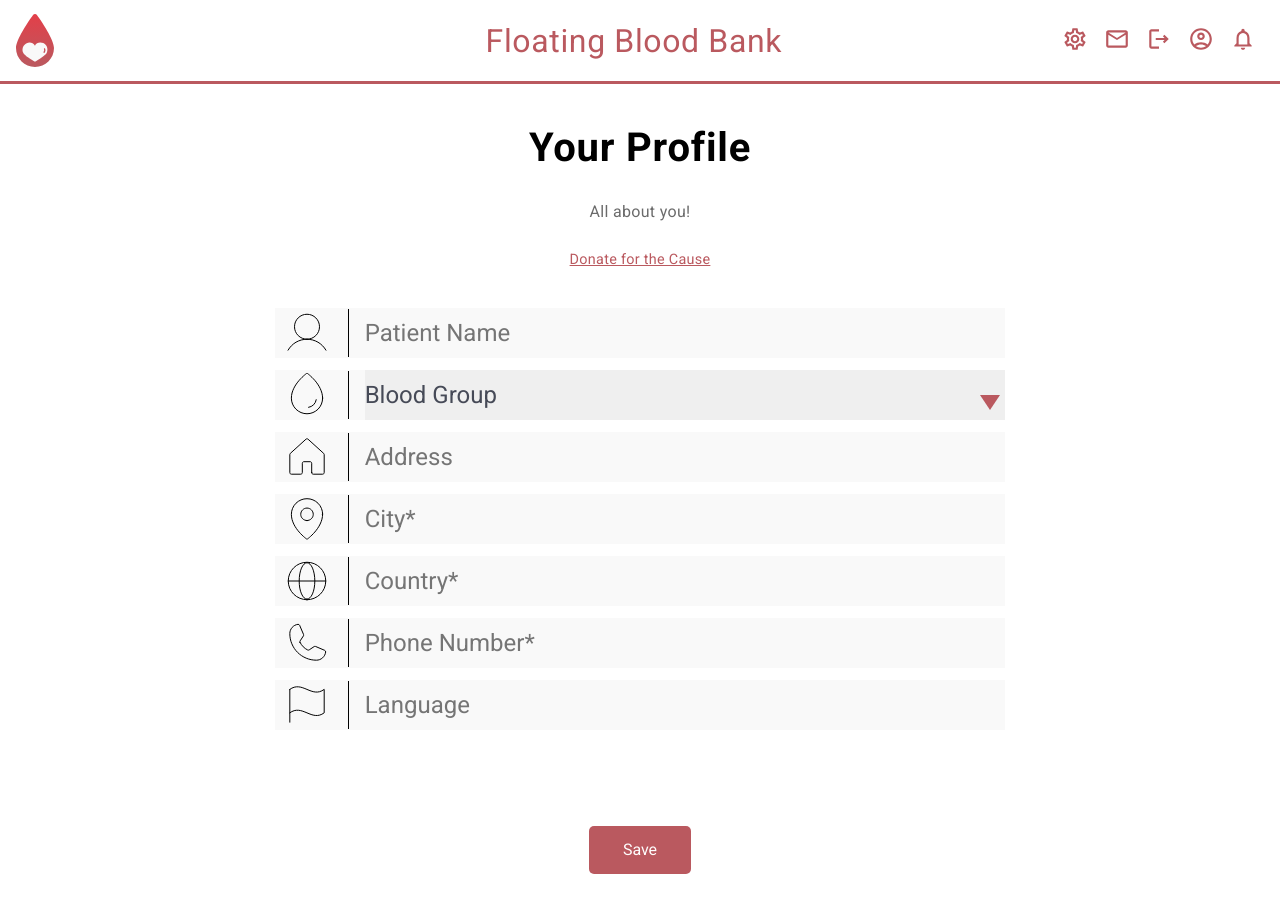
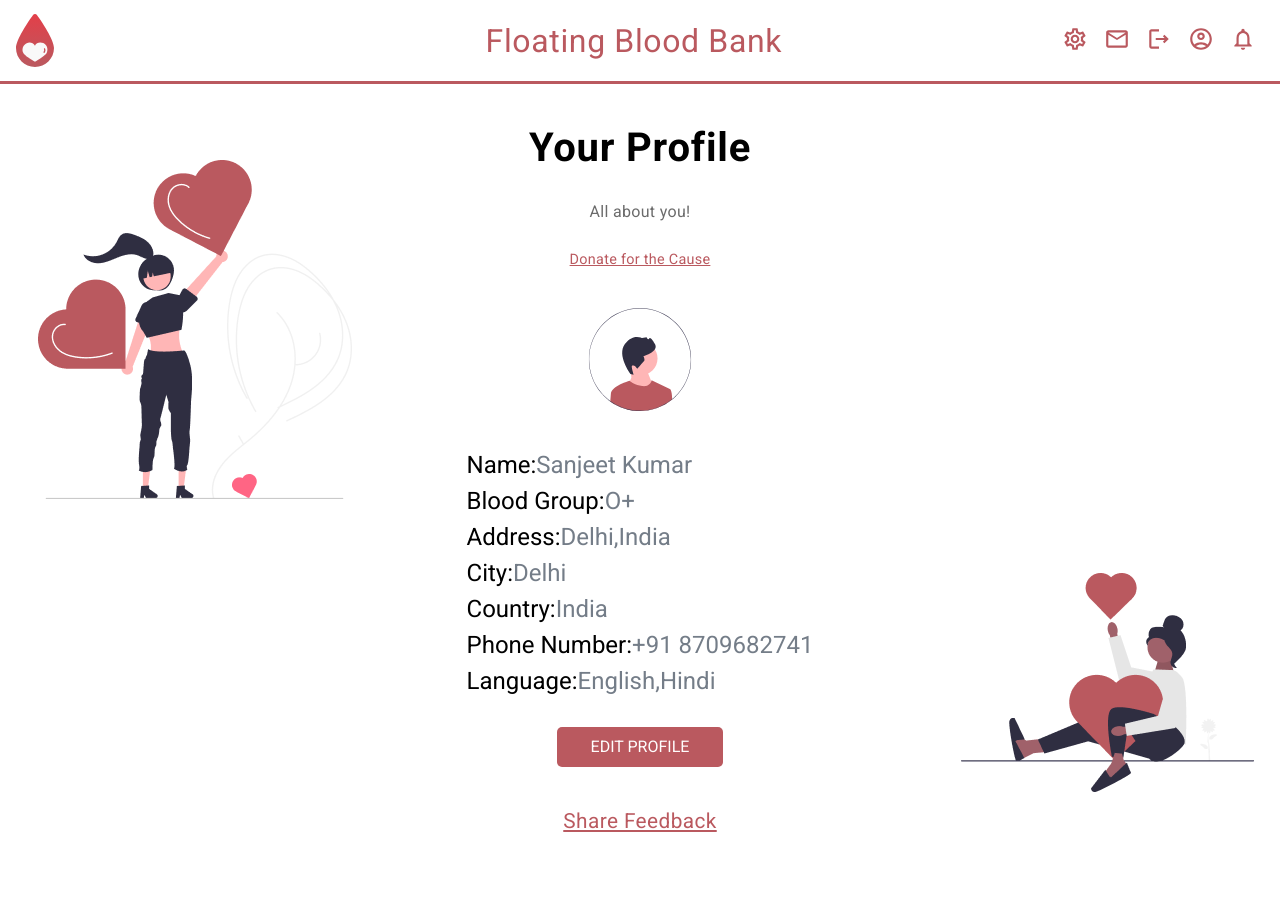
Before and after one commit to Jan-Briddhi-Foundation/bloodbankFrontend, a React (Create React App) app: page / in a window 1280 px wide. After the commit the page ends 875 px from the top, so only its background shows below. Built offline with nearby package versions, Linux system fonts and the light colour scheme.

Commit message:
add:donorProfilePage

```diff
--- a/src/App.js
+++ b/src/App.js
@@ -1,11 +1,11 @@
 import React from "react";
 import "./App.css";
-import DonorEditProfile from "./pages/DonorEditProfile/DonorEditProfile";
+import DonorProfilePage from "../src/pages/DonorProfilePage/DonorProfilePage";
 
 function App() {
   return (
     <div className="App">
-      <DonorEditProfile />
+      <DonorProfilePage />
     </div>
   );
 }
--- /dev/null
+++ b/src/pages/DonorProfilePage/DonorProfilePage.js
@@ -0,0 +1,51 @@
+import styles from "./DonorProfilePage.module.css";
+import Header from "../../components/Header/Header";
+import leftimage from "../../assets/thank you 1.png";
+import rightimage from "../../assets/love.png";
+import patienticon from "../../assets/patient.svg";
+const DonorProfilePage = () => {
+  return (
+    <>
+      <Header />
+      <div className={styles.container}>
+        <img src={leftimage} alt="thankYouImage" />
+        <main className={styles.profileContainer}>
+          <div className={styles.title}>
+            <h1 className={styles.h1title}>Your Profile</h1>
+            <span>All about you!</span>
+            <h1 className={styles.highlighted}>Donate for the Cause</h1>
+            <img src={patienticon} alt="patienticon" />
+          </div>
+          <div className={styles.profileDetails}>
+            <h1>
+              Name:<span>Sanjeet Kumar</span>
+            </h1>
+            <h1>
+              Blood Group:<span>O+</span>
+            </h1>
+            <h1>
+              Address:<span>Delhi,India</span>
+            </h1>
+            <h1>
+              City:<span>Delhi</span>
+            </h1>
+            <h1>
+              Country:<span>India</span>
+            </h1>
+            <h1>
+              Phone Number:<span>+91 8709682741</span>
+            </h1>
+            <h1>
+              Language:<span>English,Hindi</span>
+            </h1>
+          </div>
+          <button className={styles.button}>EDIT PROFILE</button>
+          <h1 className={styles.feedback}>Share Feedback</h1>
+        </main>
+        <img src={rightimage} alt="thankYouImage" />
+      </div>
+    </>
+  );
+};
+
+export default DonorProfilePage;
--- /dev/null
+++ b/src/pages/DonorProfilePage/DonorProfilePage.module.css
@@ -0,0 +1,131 @@
+.container {
+    margin-top: 8vh;
+    display: flex;
+    justify-content: center;
+    margin-bottom: 5vh;
+}
+
+.container>img:first-child {
+    position: absolute;
+    top: 20vh;
+    left: 3vw
+}
+
+.container>img:last-child {
+    position: absolute;
+    right: 2vw;
+    bottom: 1vh;
+}
+
+.profileContainer {
+    width: 60vw;
+    display: flex;
+    flex-direction: column;
+    align-items: center;
+
+}
+
+.title {
+    display: flex;
+    flex-direction: column;
+    align-items: center;
+    gap: 5vh;
+}
+
+.title>img {
+    width: 10vw;
+    height: 8vw;
+}
+
+.h1title {
+    font-family: Roboto;
+    font-size: 2.5rem;
+    font-weight: 700;
+    line-height: 0px;
+    letter-spacing: 0.02em;
+    margin-bottom: 3vh;
+}
+
+.title>span {
+    font-family: Roboto;
+    font-size: 1rem;
+    font-weight: 400;
+    line-height: 0px;
+    letter-spacing: 0.02em;
+    text-align: center;
+    color: rgba(107, 107, 107, 1)
+}
+
+.highlighted {
+    font-family: Roboto;
+    font-size: 0.9rem;
+    font-weight: 500;
+    line-height: 16px;
+    letter-spacing: 0.02em;
+    text-align: center;
+    text-decoration: underline;
+    color: rgba(186, 89, 95, 1);
+    cursor: pointer;
+}
+
+.profileDetails {
+    margin-top: 5vh;
+    display: flex;
+    flex-direction: column;
+    align-items: flex-start;
+    gap: 1vh;
+}
+
+.profileDetails>h1 {
+    font-family: Roboto;
+    font-size: 1.5rem;
+    font-weight: 400;
+    line-height: 24px;
+    letter-spacing: 0em;
+    text-align: left;
+    color: rgba(0, 0, 0, 1)
+}
+
+.profileDetails>h1>span {
+    font-family: Roboto;
+    font-size: 1.5rem;
+    font-weight: 400;
+    line-height: 28px;
+    letter-spacing: 0em;
+    color: rgba(116, 125, 136, 1)
+}
+
+.button {
+    border: none;
+    background-color: rgba(186, 89, 95, 1);
+    border-radius: 5px;
+    margin-top: 4vh;
+    width: 13vw;
+    height: 5vh;
+    font-family: Roboto;
+    font-size: 16px;
+    font-weight: 500;
+    line-height: 20px;
+    letter-spacing: 0em;
+    text-align: center;
+    color: rgba(255, 253, 253, 1);
+    cursor: pointer;
+    transition: 1s;
+}
+
+.button:active {
+    scale: 0.5
+}
+
+.feedback {
+    margin-top: 5vh;
+    font-family: Roboto;
+    font-size: 1.3rem;
+    font-weight: 400;
+    line-height: 28px;
+    letter-spacing: 0.02em;
+    text-align: center;
+    color: rgba(186, 89, 95, 1);
+    text-decoration: underline;
+    cursor: pointer;
+}
```
Also changed, not shown: src/assets/love.png (added).
